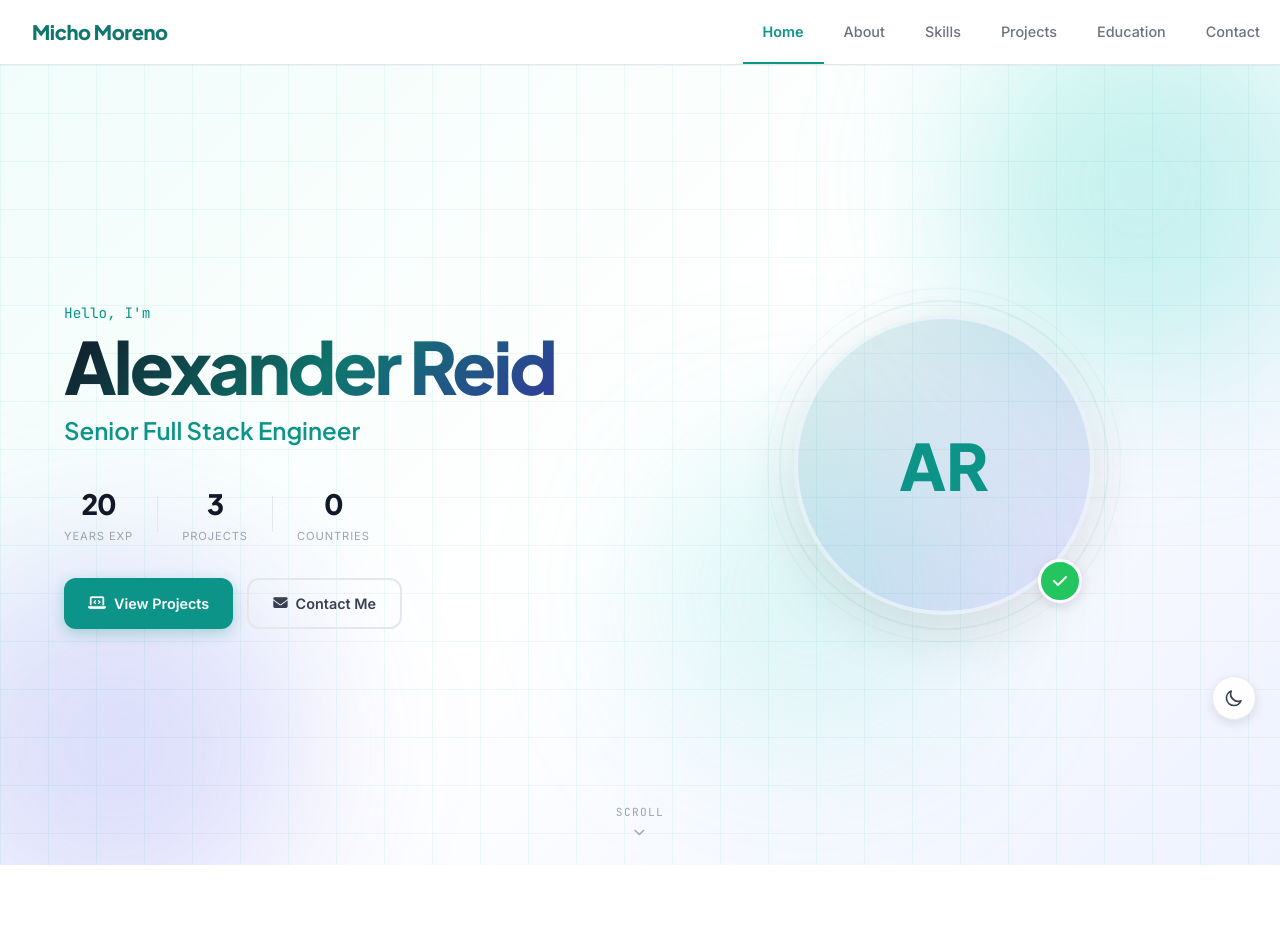
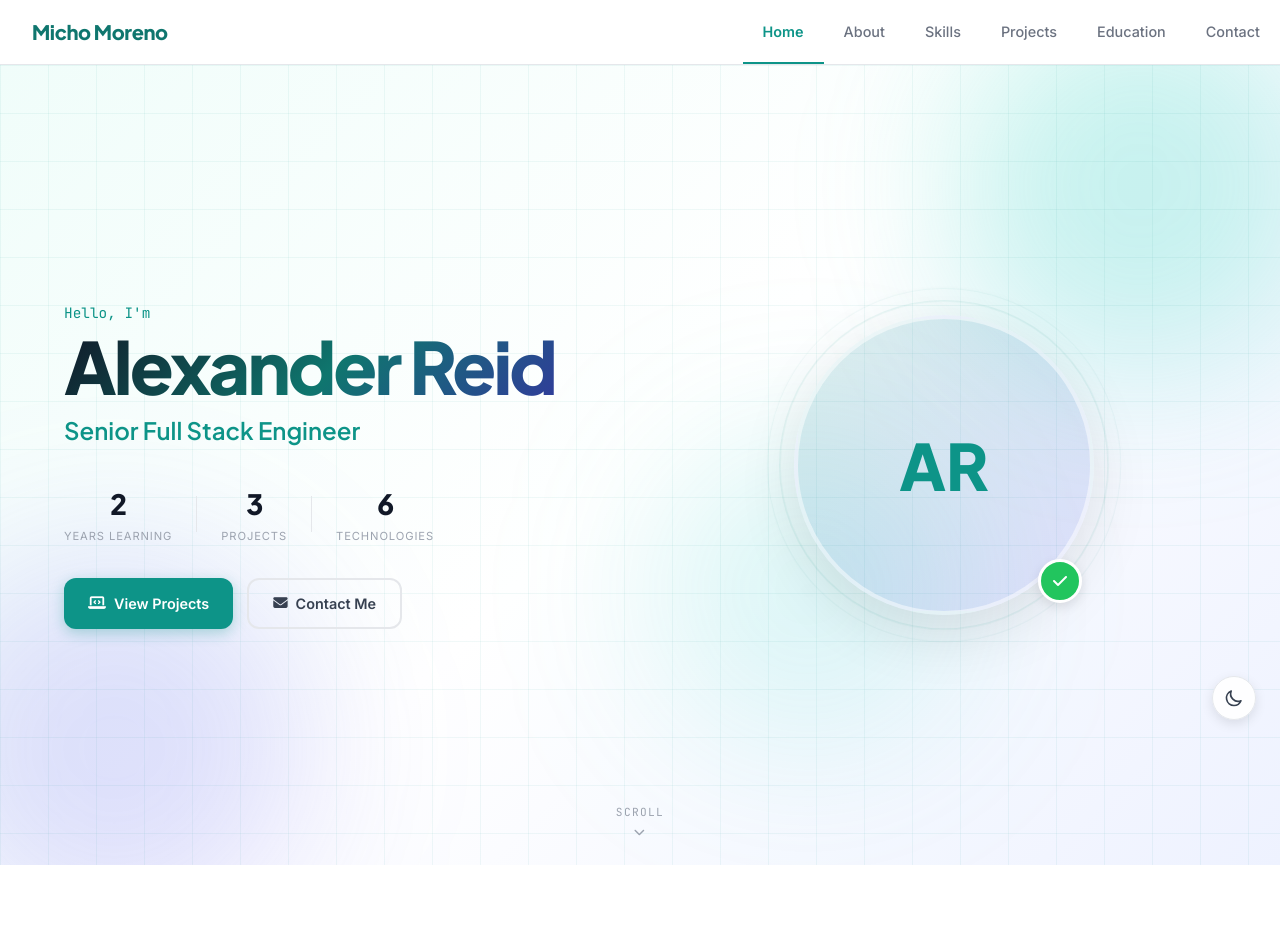
Before and after one commit to mAkOy34-mors/portfolio-project, a Django app: page / in a window 1280 px wide. Shown: the top 945 px of the page. Run offline with Django 5.2, Linux system fonts and the light colour scheme; data that the repository does not hold is empty.

```diff
--- a/templates/core/home.html
+++ b/templates/core/home.html
@@ -46,8 +46,8 @@
       <!-- Stats -->
       <div class="hero-stats">
   <div class="stat-item">
-          <div class="stat-number">{% if profile %}{{ profile.years_experience }}{% else %}20{% endif %}</div>
-          <div class="stat-label">Years Exp</div>
+    <div class="stat-number">2</div>
+    <div class="stat-label">Years Learning</div>
   </div>
   <div class="stat-divider"></div>
   <div class="stat-item">
@@ -56,8 +56,8 @@
   </div>
   <div class="stat-divider"></div>
   <div class="stat-item">
-          <div class="stat-number">0</div>
-          <div class="stat-label">Countries</div>
+    <div class="stat-number">6</div>
+    <div class="stat-label">Technologies</div>
   </div>
 </div>
 
```
Lines whose indentation alone changed are shown as unchanged.
